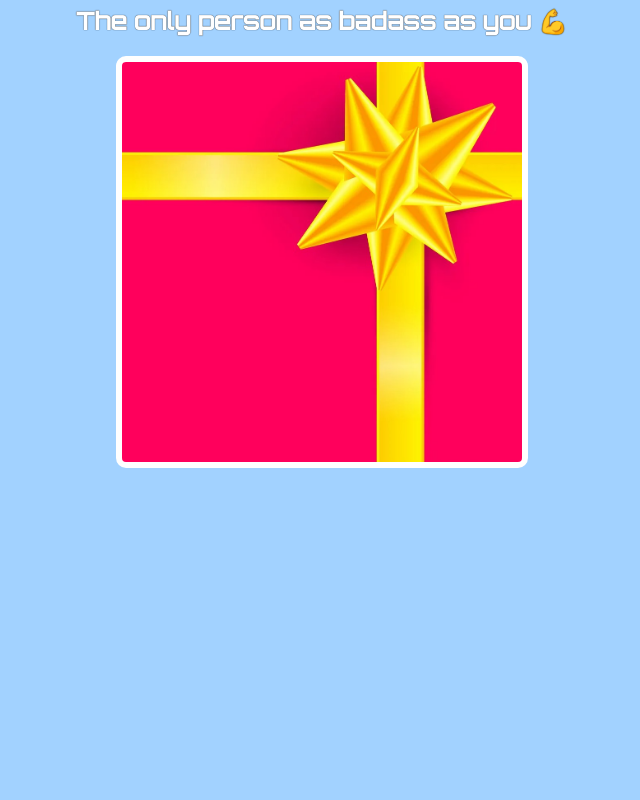
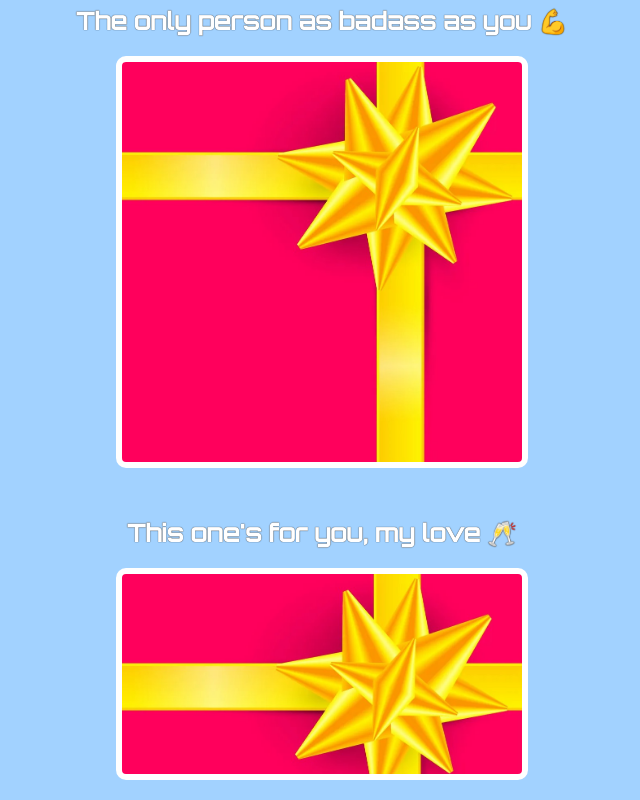
Before and after one commit to dalikh1/birthday-GIFT-site, a plain HTML site: page index.html in a window 1280 px wide. Shown: the part 1970-2770 px from the top of the page, without its empty margins (318-958 px from the left). Before the commit the page ends 2458 px from the top, so only its background shows below. Drawn offline with Linux system fonts and the light colour scheme; a web font is replaced by a local one.

Commit message:
last gifts

```diff
--- a/index.html
+++ b/index.html
@@ -34,5 +34,9 @@
             <div class="gimg" id="badass-gif" ></div>
         </div>
 
+        <div class="gift-section">
+            <h2 id="title">This one's for you, my love 🥂</h2>
+            <div class="gimg" id="cheers-gif" ></div>
+        </div>
     </body>
 </html>
--- a/style.css
+++ b/style.css
@@ -71,3 +71,9 @@ margin: 0;
 #badass-gif:hover {
     background-image: url(badass.webp);
 }
+#cheers-gif:hover {
+    background-image: url(cheers.webp);
+}
+#cheers-gif {
+    height: 200px;
+}
```
Also changed, not shown: cheers.webp (added).
